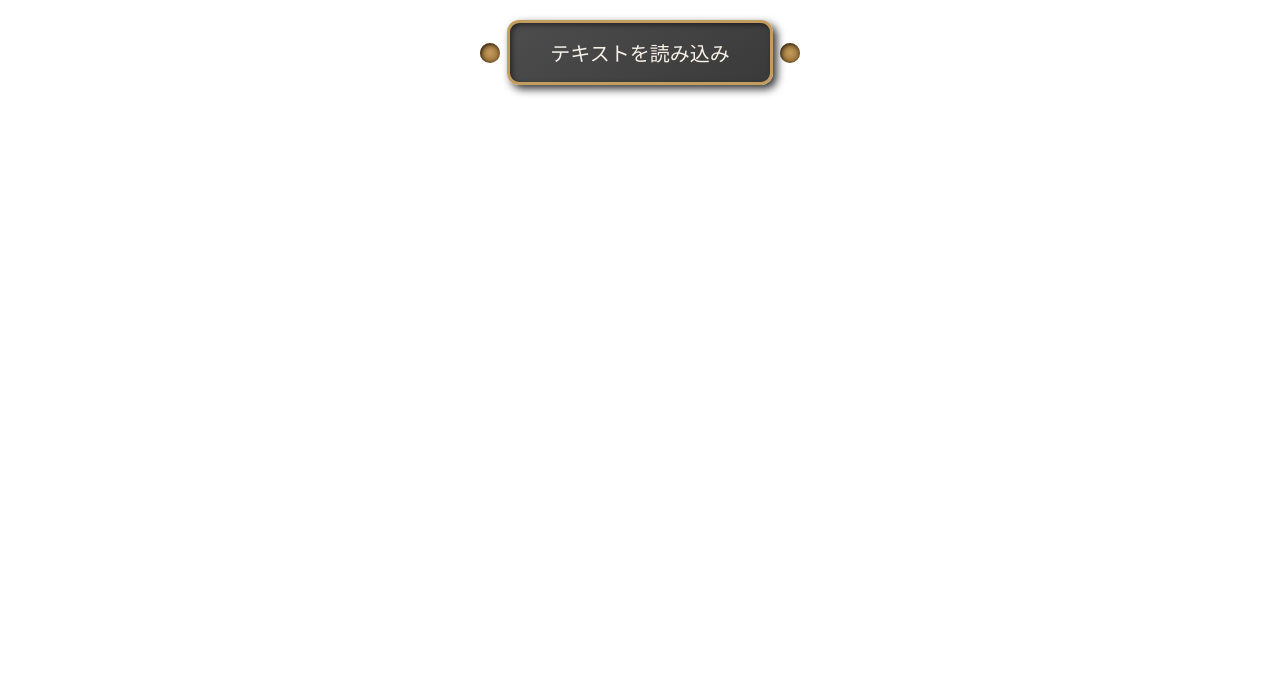
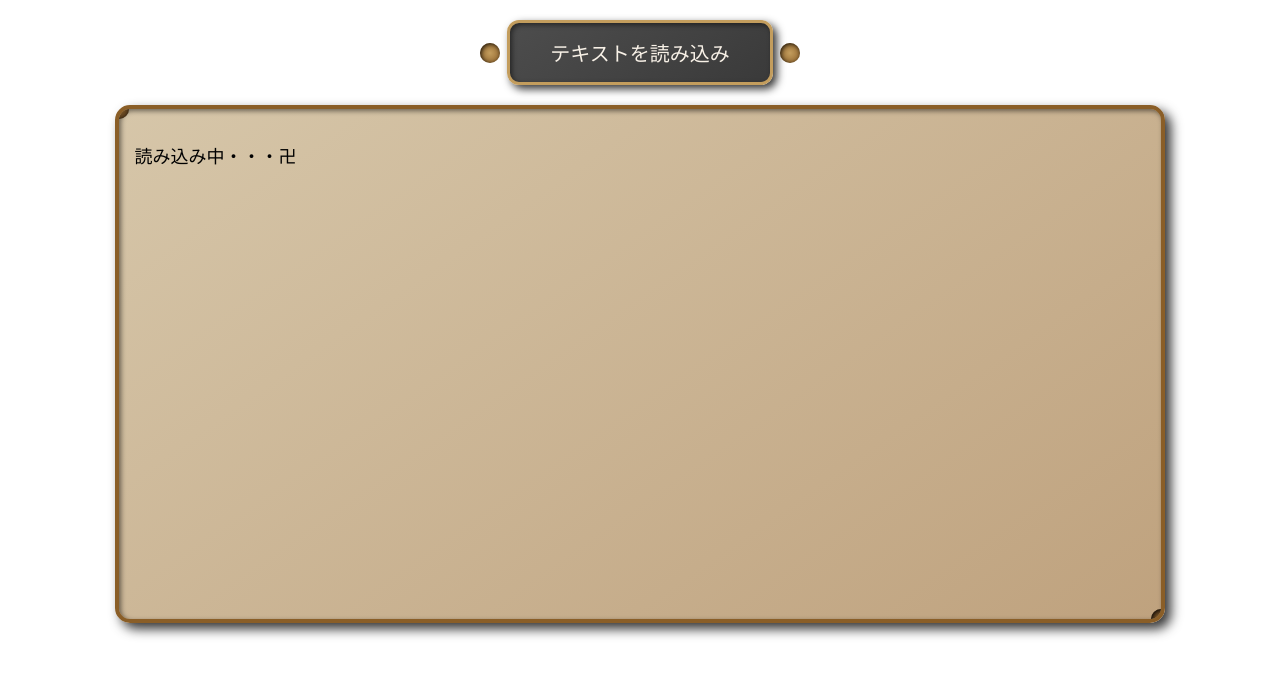
Before and after one commit to linling26/expert-parakeet, a website: page index.html in a window 1280 px wide. Drawn offline with Linux system fonts and the light colour scheme; a web font is replaced by a local one.

Commit message:
Update style.css

```diff
--- a/style.css
+++ b/style.css
@@ -1,19 +1,39 @@
-/* テキスト表示領域 */
-#textContainer {
-    width: 98%;
-    height: 60vh;           /* 画面の60%の高さ */
-    margin: 20px auto;      /* 水平方向の中央揃え */
-    padding: 10px;
-    border: 1px solid #ccc;
-    border-radius: 8px;
-    background-color: #f9f9f9;
+/* スチームパンク風のテキスト表示領域 */
+.steampunk-box {
+    width: 80%;
+    height: 60vh;
+    margin: 20px auto;
+    padding: 15px;
+    background: linear-gradient(145deg, #d6c6a9, #bfa27e);
+    border: 4px solid #8a5e27;
+    border-radius: 15px;
+    box-shadow: inset 2px 2px 5px rgba(0, 0, 0, 0.5), 6px 6px 12px rgba(0, 0, 0, 0.8);
+    overflow-y: auto;
+    font-family: 'Zen Old Mincho', serif;
     font-size: 18px;
-    line-height: 1.6;
-    display: none;           /* 初期状態は非表示 */
-    box-shadow: 0 2px 4px rgba(0, 0, 0, 0.1);
-    overflow-y: auto;        /* 縦方向のスクロールを有効 */
-    box-sizing: border-box;  /* パディングを含めたサイズ調整 */
-    font-family: 'Zen Old Mincho', serif; /* Zen Old Minchoの適用 */
+    line-height: 1.8;
+    position: relative;
+}
+
+.steampunk-box::before,
+.steampunk-box::after {
+    content: '';
+    position: absolute;
+    width: 20px;
+    height: 20px;
+    background: radial-gradient(circle, #8a5e27, #3e2b18);
+    border-radius: 50%;
+    box-shadow: inset 1px 1px 4px rgba(0, 0, 0, 0.8);
+}
+
+.steampunk-box::before {
+    top: -10px;
+    left: -10px;
+}
+
+.steampunk-box::after {
+    bottom: -10px;
+    right: -10px;
 }
 
 /* テキストコンテンツのスタイル */
```
